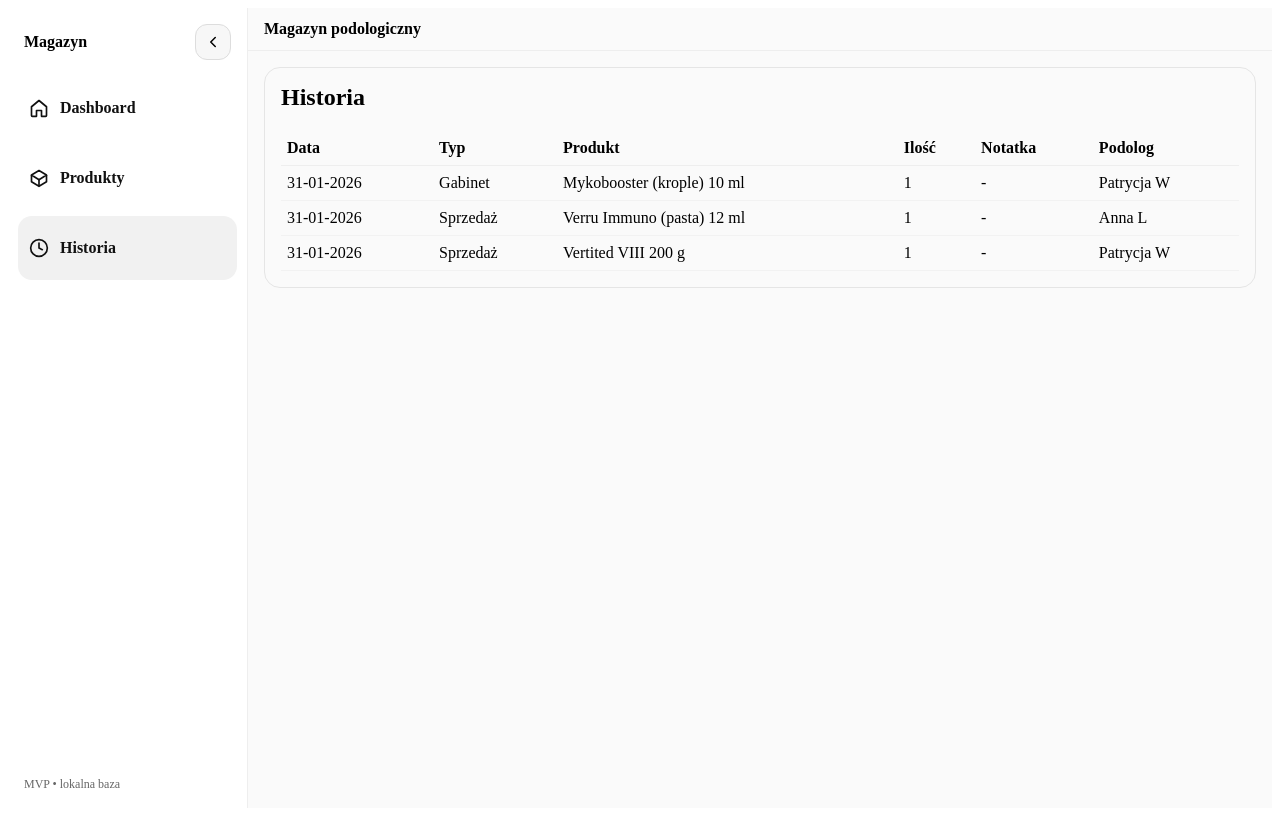
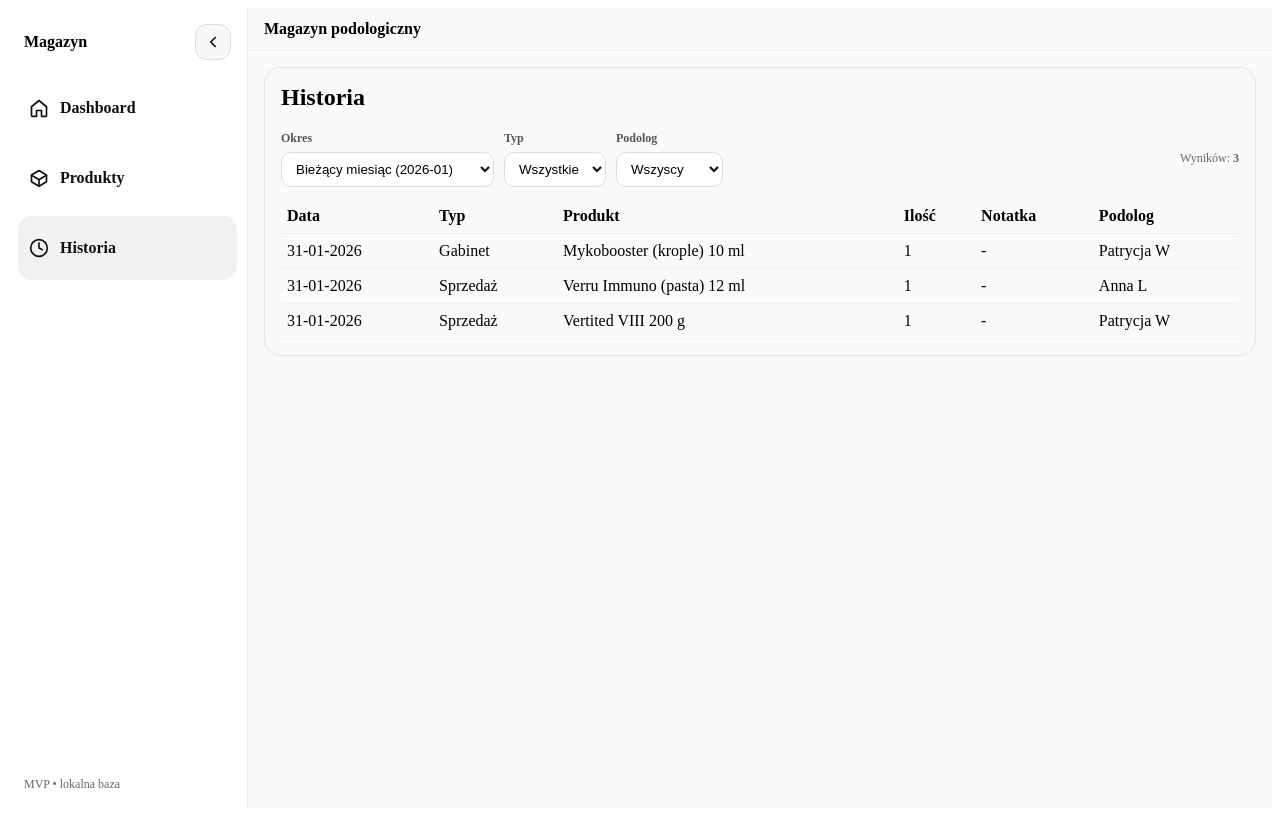
Before and after one commit to elhispanopolako/albeStock, a React (Vite) app: page /history in a window 1280 px wide. Built offline with nearby package versions, Linux system fonts and the light colour scheme.

Commit message:
Dodanie filtrów dla historii

```diff
--- a/src/pages/History.tsx
+++ b/src/pages/History.tsx
@@ -1,16 +1,87 @@
-import { useMemo } from "react";
+import { useMemo, useState } from "react";
 import { useDB } from "../state/DBContext";
-import { displayName } from "../state/db";
+import { displayName, PODologists } from "../state/db";
+import { monthKey, prevMonthKey, type PeriodFilter, type TypeFilter } from "../state/db";
+import { monthFromYMD } from "../state/logic";
 
 export default function History() {
     const { db } = useDB();
+    const [period, setPeriod] = useState<PeriodFilter>("CURRENT");
+    const [podologist, setPodologist] = useState<string>("ALL");
+    const [type, setType] = useState<TypeFilter>("ALL");
 
-    const items = useMemo(() => db.movements.slice().sort((a, b) => b.occurredAt.localeCompare(a.occurredAt)), [db.movements]);
+    const currentMonth = monthKey();
+    const previousMonth = prevMonthKey(currentMonth);
+
+    const items = useMemo(() => {
+        const byPeriod = (m: any) => {
+            if (period === "ALL") return true;
+            const mon = monthFromYMD(m.occurredAt);
+            if (period === "CURRENT") return mon === currentMonth;
+            return mon === previousMonth;
+        };
+
+        const byType = (m: any) => (type === "ALL" ? true : m.type === type);
+
+        const byPodologist = (m: any) => {
+            if (podologist === "ALL") return true;
+            // filtr działa tylko sensownie dla SALE/CLINIC, ale jeśli ktoś wybierze podologa,
+            // to IN/ADJUST po prostu nie przejdą (bo mają undefined)
+            return (m.podologist ?? "") === podologist;
+        };
+
+        return db.movements
+            .filter((m) => byPeriod(m) && byType(m) && byPodologist(m))
+            .slice()
+            .sort((a, b) => {
+                // najpierw data zdarzenia (occurredAt) malejąco
+                const c = b.occurredAt.localeCompare(a.occurredAt);
+                if (c !== 0) return c;
+                // potem data wpisu (createdAt) malejąco
+                return b.createdAt.localeCompare(a.createdAt);
+            });
+    }, [db.movements, period, podologist, type, currentMonth, previousMonth]);
 
     return (
         <section style={{ padding: 16, border: "1px solid #e5e5e5", borderRadius: 16 }}>
             <h2 style={{ marginTop: 0 }}>Historia</h2>
+            <div style={{ display: "flex", gap: 10, flexWrap: "wrap", alignItems: "center", marginBottom: 12 }}>
+                <label style={filterLabel}>
+                    <span style={filterText}>Okres</span>
+                    <select value={period} onChange={(e) => setPeriod(e.target.value as PeriodFilter)} style={sel}>
+                        <option value="CURRENT">Bieżący miesiąc ({currentMonth})</option>
+                        <option value="PREVIOUS">Poprzedni miesiąc ({previousMonth})</option>
+                        <option value="ALL">Cała historia</option>
+                    </select>
+                </label>
 
+                <label style={filterLabel}>
+                    <span style={filterText}>Typ</span>
+                    <select value={type} onChange={(e) => setType(e.target.value as TypeFilter)} style={sel}>
+                        <option value="ALL">Wszystkie</option>
+                        <option value="CLINIC">Gabinet</option>
+                        <option value="SALE">Sprzedaż</option>
+                        <option value="IN">Dostawa</option>
+                        <option value="ADJUST">Korekta</option>
+                    </select>
+                </label>
+
+                <label style={filterLabel}>
+                    <span style={filterText}>Podolog</span>
+                    <select value={podologist} onChange={(e) => setPodologist(e.target.value)} style={sel}>
+                        <option value="ALL">Wszyscy</option>
+                        {PODologists.map((p) => (
+                            <option key={p} value={p}>
+                                {p}
+                            </option>
+                        ))}
+                    </select>
+                </label>
+
+                <div style={{ marginLeft: "auto", color: "#666", fontSize: 12 }}>
+                    Wyników: <b>{items.length}</b>
+                </div>
+            </div>
             {items.length === 0 ? (
                 <p style={{ color: "#555" }}>Brak ruchów.</p>
             ) : (
@@ -54,5 +125,8 @@ export default function History() {
     );
 }
 
+const sel: React.CSSProperties = { padding: "8px 10px", borderRadius: 10, border: "1px solid #ddd", background: "white" };
+const filterLabel: React.CSSProperties = { display: "grid", gap: 6 };
+const filterText: React.CSSProperties = { fontSize: 12, color: "#555", fontWeight: 800 };
 const th: React.CSSProperties = { textAlign: "left", borderBottom: "1px solid #eee", padding: "8px 6px" };
 const td: React.CSSProperties = { borderBottom: "1px solid #f2f2f2", padding: "8px 6px" };
--- a/src/pages/Products.tsx
+++ b/src/pages/Products.tsx
@@ -88,10 +88,13 @@ export default function Products() {
 
                 <button
                     onClick={() => setAddOpen(true)}
-                    style={{ padding: "8px 10px", borderRadius: 10, border: "1px solid #111", background: "#111", color: "white", fontWeight: 800 }}
+                    style={btnDark}
                 >
                     Dodaj produkt
                 </button>
+                <div style={{ marginLeft: "auto", color: "#666", fontSize: 12, alignSelf: "center" }}>
+                    Ilość: <b>{filtered.length}</b>
+                </div>
             </div>
 
             <div style={{ overflowX: "auto" }}>
@@ -236,8 +239,8 @@ const td: React.CSSProperties = { borderBottom: "1px solid #f2f2f2", padding: "8
 const btnDark: React.CSSProperties = {
     padding: "8px 10px",
     borderRadius: 10,
-    border: "1px solid #111",
-    background: "#111",
+    border: "1px solid #3b82f6",
+    background: "#3b82f6",
     color: "white",
     fontWeight: 800,
     cursor: "pointer",
--- a/src/state/db.ts
+++ b/src/state/db.ts
@@ -15,7 +15,9 @@ export type ProductType =
     | "mydło"
     | "sól"
     | "inne";
-
+// History
+export type PeriodFilter = "CURRENT" | "PREVIOUS" | "ALL";
+export type TypeFilter = MovementType | "ALL"
 export type Product = {
     id: string;
     name: string;
@@ -69,6 +71,15 @@ export function monthKey(d = new Date()) {
     const y = d.getFullYear();
     const m = String(d.getMonth() + 1).padStart(2, "0");
     return `${y}-${m}`;
+}
+export function prevMonthKey(ym: string) {
+    // ym = "YYYY-MM"
+    const y = Number(ym.slice(0, 4));
+    const m = Number(ym.slice(5, 7));
+    const d = new Date(y, m - 2, 1); // m-2 bo Date month jest 0-index
+    const yy = d.getFullYear();
+    const mm = String(d.getMonth() + 1).padStart(2, "0");
+    return `${yy}-${mm}`;
 }
 
 export function displayName(p: Product) {
```
